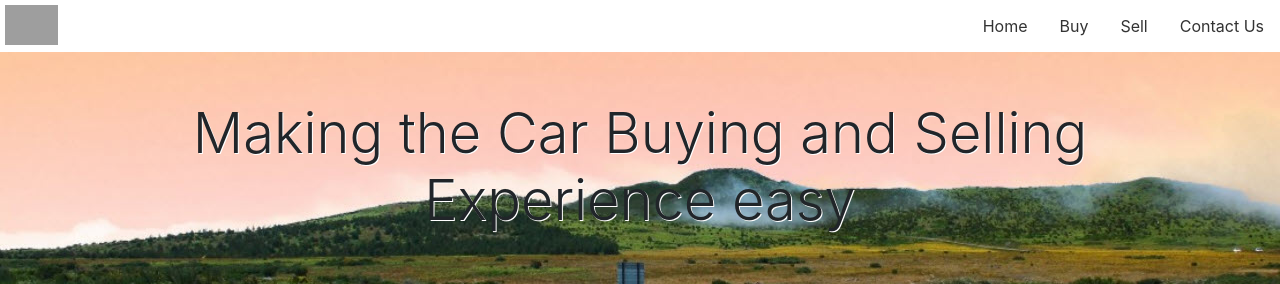
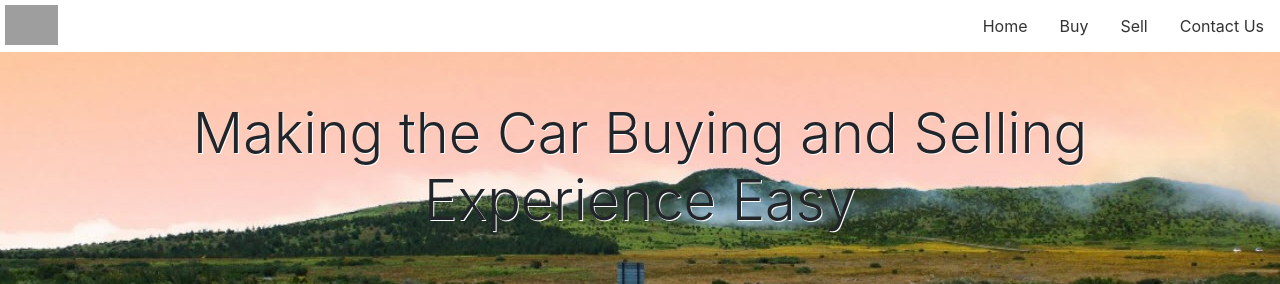
Before and after one commit to keira-mclean/capstone-cjk-be, a React (Create React App) app in the folder frontend/: page / in a window 1280 px wide. Shown: the top 284 px of the page. Built offline with nearby package versions, Linux system fonts and the light colour scheme; grey boxes are pictures that could not be loaded; the HTML template or start-up script is replaced by a standard one.

Commit message:
home page

```diff
--- a/frontend/src/pages/Home.js
+++ b/frontend/src/pages/Home.js
@@ -11,7 +11,7 @@ export default function Home(props) {
   return (
     <>
       <div className="jumboTron container-fluid bg-light p-5" style={{ backgroundImage: `url(${heroImage})` }}>
-        <h1 className="display-4">Making the Car Buying and Selling Experience easy</h1>
+        <h1 className="display-4">Making the Car Buying and Selling Experience Easy</h1>
 
         <h5 className="heroText">On the road to happiness</h5>
       </div>
```
